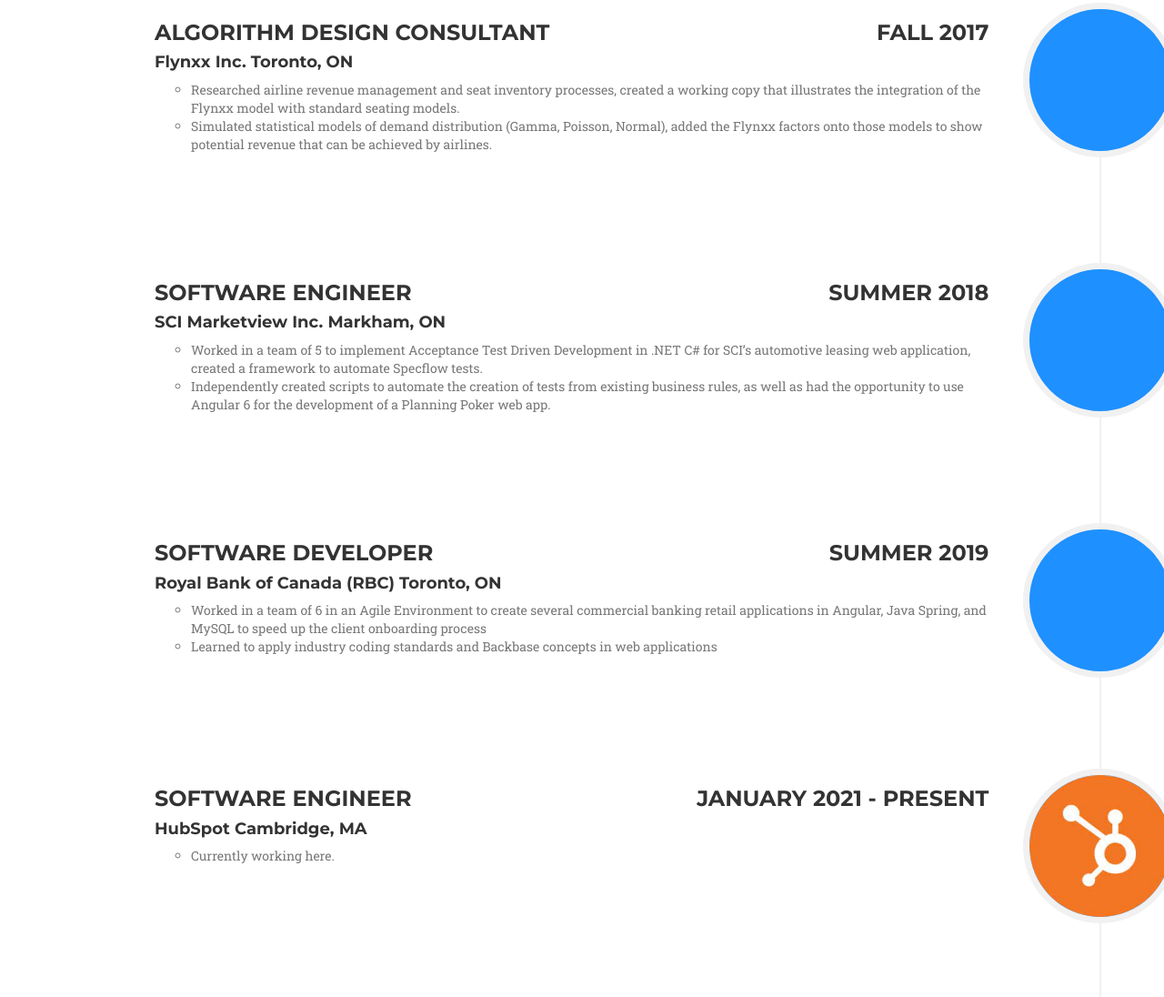
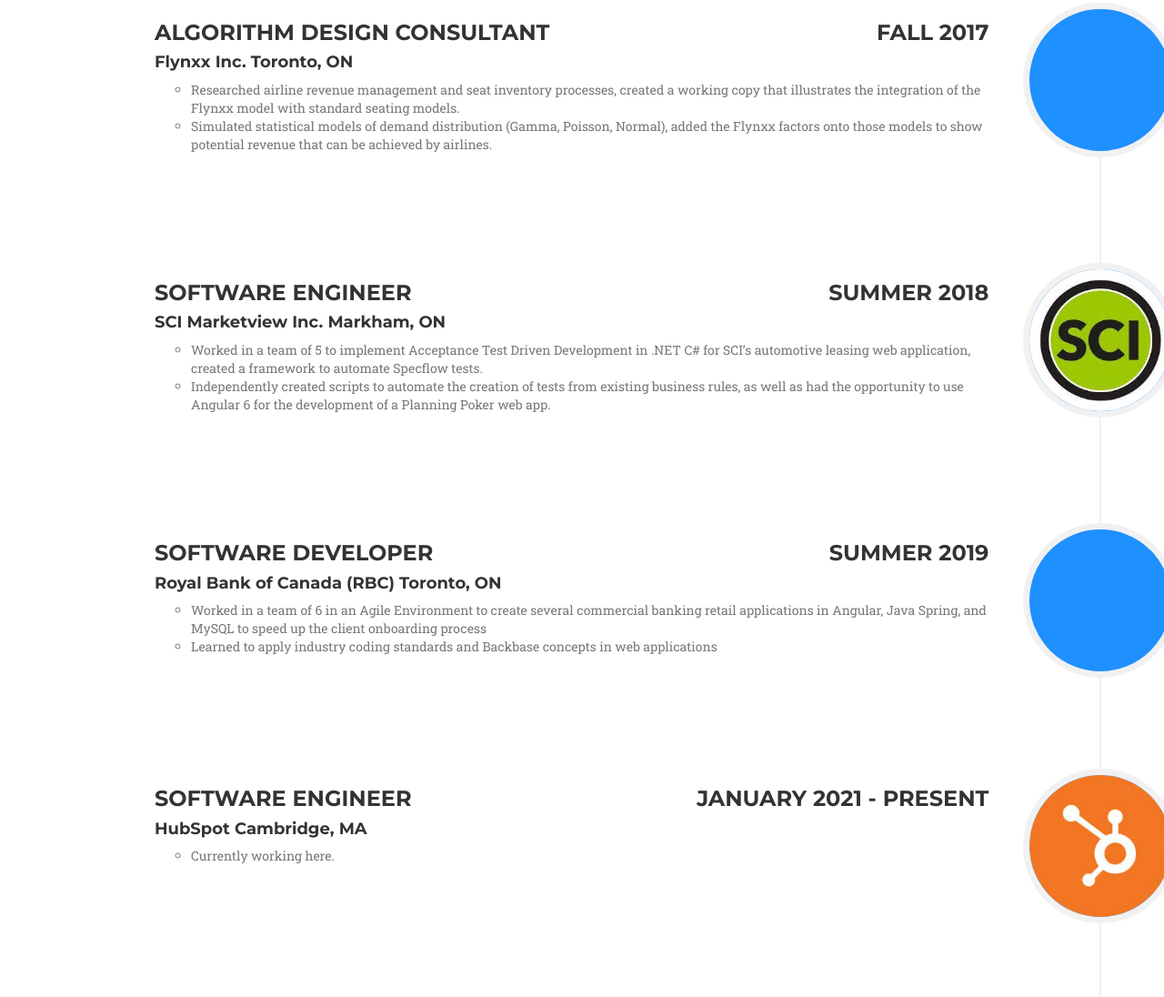
Before and after one commit to Stefan-Mitic/stefan-mitic.github.io, a plain HTML site: page index.html in a window 1280 px wide. Shown: the part 1580-2676 px from the top of the page at 91% size. Drawn offline with nearby package versions, Linux system fonts and the light colour scheme; a web font is replaced by a local one.

Commit message:
add scimarketview

```diff
--- a/index.html
+++ b/index.html
@@ -168,7 +168,7 @@
                         </li>
                         <li>
                             <div class="timeline-image">
-                                <!--<img class="img-circle img-responsive" src="img/about/2.jpg" alt="">-->
+                                <img class="img-circle img-responsive" style="width: 170px;" src="img/work_scimarketview.jpeg" alt="">
                             </div>
                             <div class="timeline-panel">
                                 <div class="timeline-heading">
```
Also changed, not shown: img/work_scimarketview.jpeg (added).
